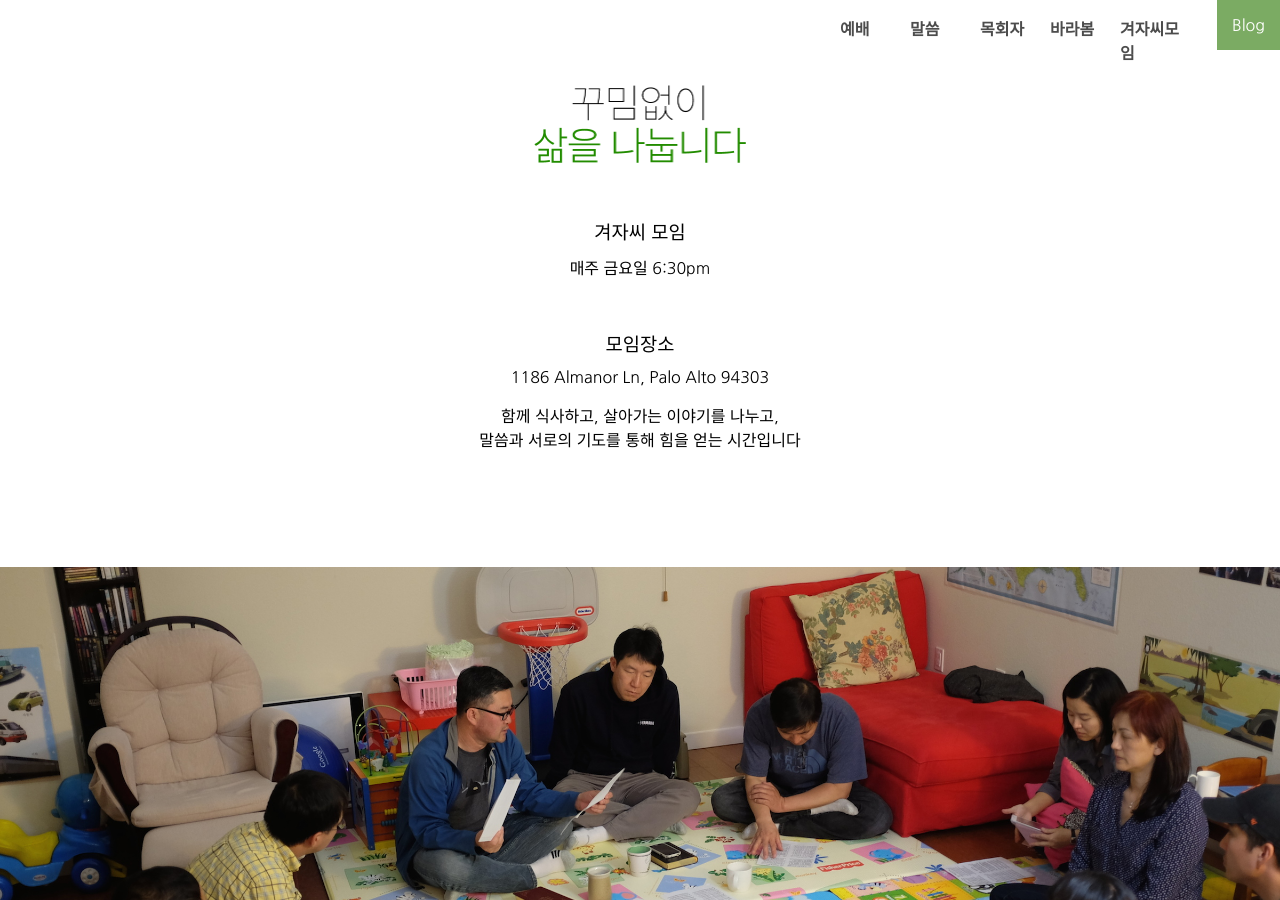
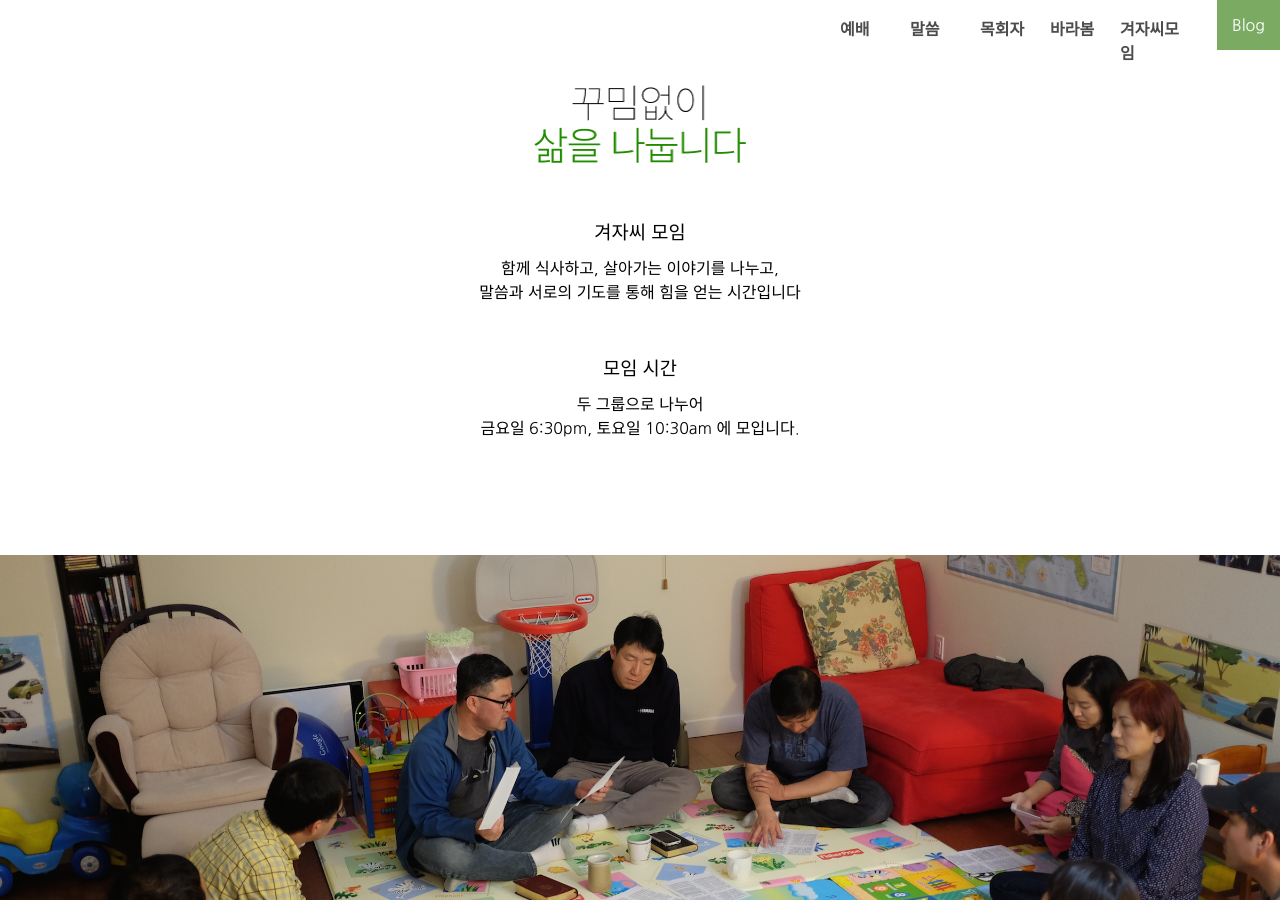
Before and after one commit to hanaseed/hanahome, a Jekyll site: the page built from index.html, in a window 1280 px wide and 900 px high, scrolled down 7183 px. Built offline with Jekyll 4.4.1, drawn with Linux system fonts in a browser that asks for light colours; nearby versions of some CDN libraries; Markdown is read by kramdown in place of the engine named in the settings.

Commit message:
changed small group description

```diff
--- a/index.html
+++ b/index.html
@@ -107,17 +107,14 @@ title: 하나의 씨앗 교회
 
     <h3>겨자씨 모임</h3>
     <p>
-      매주 금요일 6:30pm
+      함께 식사하고, 살아가는 이야기를 나누고, <br>말씀과 서로의 기도를 통해 힘을 얻는 시간입니다
     </p>
 
-    <h3>모임장소</h3>
+    <h3>모임 시간</h3>
     <p>
-      1186 Almanor Ln, Palo Alto 94303
+      두 그룹으로 나누어<br> 금요일 6:30pm, 토요일 10:30am 에 모입니다.<br>
     </p>
 
-    <p>
-      함께 식사하고, 살아가는 이야기를 나누고, <br>말씀과 서로의 기도를 통해 힘을 얻는 시간입니다
-    </p>
 
   </div>
 </div>
@@ -143,6 +140,10 @@ title: 하나의 씨앗 교회
       <a href="http://twitter.com/hanaseedchurch"><img src="img/Twitter_logo_blue.png" style="width:50px;" alt="twitter logo"></a>
     </p>
 
+    <p style="margin-top:80px;">
+      <a href="http://www.crcna.org"><img src="img/crc-logo.png" style="width:50px;" alt="crc logo"></a>
+    </p>
+
   </div>
 </div>
 
```
